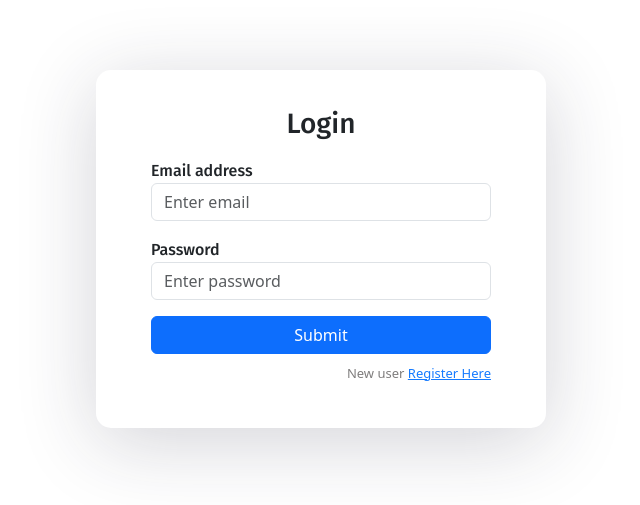
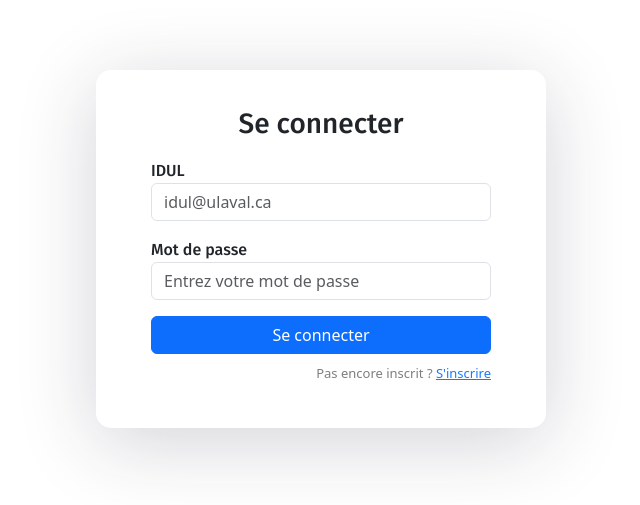
Before and after one commit to mathis-tremblay/integrations24, a React (Create React App) app: page / in a window 1280 px wide. Shown: the part 151-656 px from the top of the page, without its empty margins (319-959 px from the left). Built offline with nearby package versions, Linux system fonts and the light colour scheme; no server answers.

Commit message:
Mettre en français

```diff
--- a/src/components/Login/LoginPage.js
+++ b/src/components/Login/LoginPage.js
@@ -20,6 +20,7 @@ function LoginPage() {
             navigate(appConsts.routerPaths.home.base)
             toast.success("User logged in Successfully", {
                 position: "top-center",
+                autoClose: 1000 // display for 1s
             });
         } catch (error) {
             console.log(error.message);
@@ -30,27 +31,28 @@ function LoginPage() {
         }
     };
 
+    //TODO: Mot de passe oublé
     return (
         <form onSubmit={handleSubmit}>
-            <h3>Login</h3>
+            <h3>Se connecter</h3>
 
             <div className="mb-3">
-                <label>Email address</label>
+                <label>IDUL</label>
                 <input
                     type="email"
                     className="form-control"
-                    placeholder="Enter email"
+                    placeholder="idul@ulaval.ca"
                     value={email}
                     onChange={(e) => setEmail(e.target.value)}
                 />
             </div>
 
             <div className="mb-3">
-                <label>Password</label>
+                <label>Mot de passe</label>
                 <input
                     type="password"
                     className="form-control"
-                    placeholder="Enter password"
+                    placeholder="Entrez votre mot de passe"
                     value={password}
                     onChange={(e) => setPassword(e.target.value)}
                 />
@@ -58,11 +60,11 @@ function LoginPage() {
 
             <div className="d-grid">
                 <button type="submit" className="btn btn-primary">
-                    Submit
+                    Se connecter
                 </button>
             </div>
             <p className="forgot-password text-right">
-                New user <a href="/register">Register Here</a>
+                Pas encore inscrit ? <a href="/register">S'inscrire</a>
             </p>
         </form>
     );
--- a/src/components/Register/RegisterPage.js
+++ b/src/components/Register/RegisterPage.js
@@ -11,11 +11,16 @@ function RegisterPage() {
     const [password, setPassword] = useState("");
     const [fname, setFname] = useState("");
     const [lname, setLname] = useState("");
+    const [confirmPassword, setConfirmPassword] = useState("");
 
     const navigate = useNavigate();
 
     const handleRegister = async (e) => {
         e.preventDefault();
+        if (password !== confirmPassword) { // add password check
+            toast.error("Les mots de passe ne sont pas identiques !", {position: "top-center"});
+            return;
+        }
         try {
             await createUserWithEmailAndPassword(auth, email, password);
             const user = auth.currentUser;
@@ -28,8 +33,8 @@ function RegisterPage() {
                     photo:""
                 });
             }
-            console.log("User Registered Successfully!!");
-            toast.success("User Registered Successfully!!", {
+            console.log("Inscription réussie!!");
+            toast.success("Inscription réussie!!", {
                 position: "top-center",
             });
             navigate(appConsts.routerPaths.login)
@@ -43,60 +48,71 @@ function RegisterPage() {
 
     return (
         <form onSubmit={handleRegister}>
-            <h3>Sign Up</h3>
+            <h3>S'inscire</h3>
 
             <div className="mb-3">
-                <label>First name</label>
+                <label>Prénom</label>
                 <input
                     type="text"
                     className="form-control"
-                    placeholder="First name"
+                    placeholder="Prénom"
                     onChange={(e) => setFname(e.target.value)}
                     required
                 />
             </div>
 
             <div className="mb-3">
-                <label>Last name</label>
+                <label>Nom</label>
                 <input
                     type="text"
                     className="form-control"
-                    placeholder="Last name"
+                    placeholder="Nom"
                     onChange={(e) => setLname(e.target.value)}
                 />
             </div>
 
             <div className="mb-3">
-                <label>Email address</label>
+                <label>IDUL</label>
                 <input
                     type="email"
                     className="form-control"
-                    placeholder="Enter email"
+                    placeholder="idul@ulaval.ca"
                     onChange={(e) => setEmail(e.target.value)}
                     required
                 />
             </div>
 
             <div className="mb-3">
-                <label>Password</label>
+                <label>Mot de passe</label>
                 <input
                     type="password"
                     className="form-control"
-                    placeholder="Enter password"
+                    placeholder="Entrez votre mot de passe"
                     onChange={(e) => setPassword(e.target.value)}
+                    required
+                />
+            </div>
+            <div className="mb-3" >
+                <label>Confirmation</label>
+                <input
+                    type="password"
+                    className="form-control"
+                    placeholder="Confirmez votre mot de passe"
+                    onChange={(e) => setConfirmPassword(e.target.value)}
                     required
                 />
             </div>
 
             <div className="d-grid">
                 <button type="submit" className="btn btn-primary">
-                    Sign Up
+                    S'inscrire
                 </button>
             </div>
             <p className="forgot-password text-right">
-                Already registered <a href="/login">Login</a>
+                Déjà inscrit ? <a href="/login">Se connecter</a>
             </p>
         </form>
     );
 }
+
 export default RegisterPage;
```
